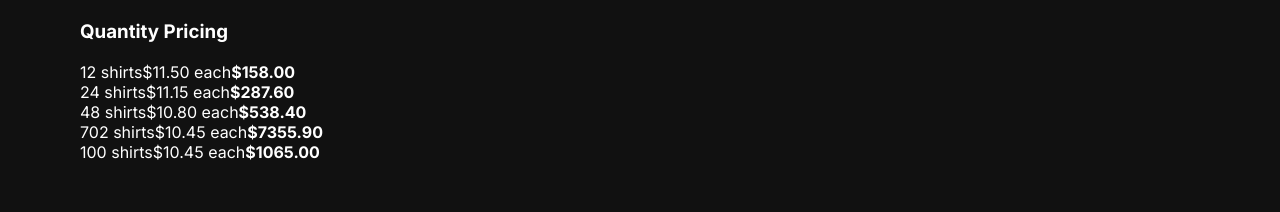
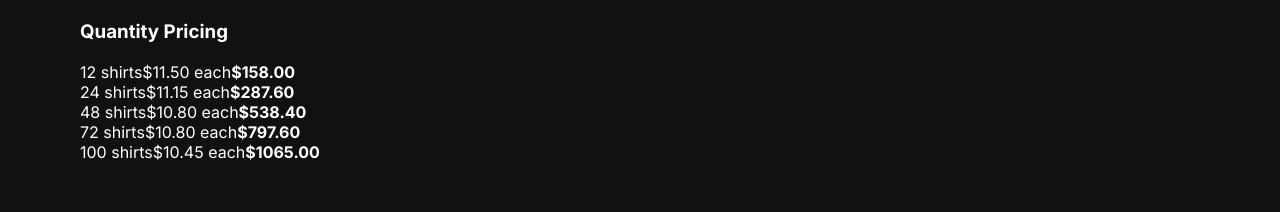
Before and after one commit to CharlieBrown3rd/inknhustle-os, a React (Vite) app: page / in a window 1280 px wide. Shown: the part 5107-5319 px from the top of the page. Built offline with nearby package versions, Linux system fonts and the light colour scheme.

Commit message:
update quote table

```diff
--- a/src/sections/QuoteCalculator/QuoteCalculator.jsx
+++ b/src/sections/QuoteCalculator/QuoteCalculator.jsx
@@ -219,7 +219,7 @@ const displayQuantity =
   estimate={estimate}
 />
 <QuantityPriceTable
-  quantityOptions={[12, 24, 48, 702, 100]}
+  quantityOptions={[12, 24, 48, 72, 100]}
   service={service}
   garment={garment}
   customerSupplied={customerSupplied}
```
